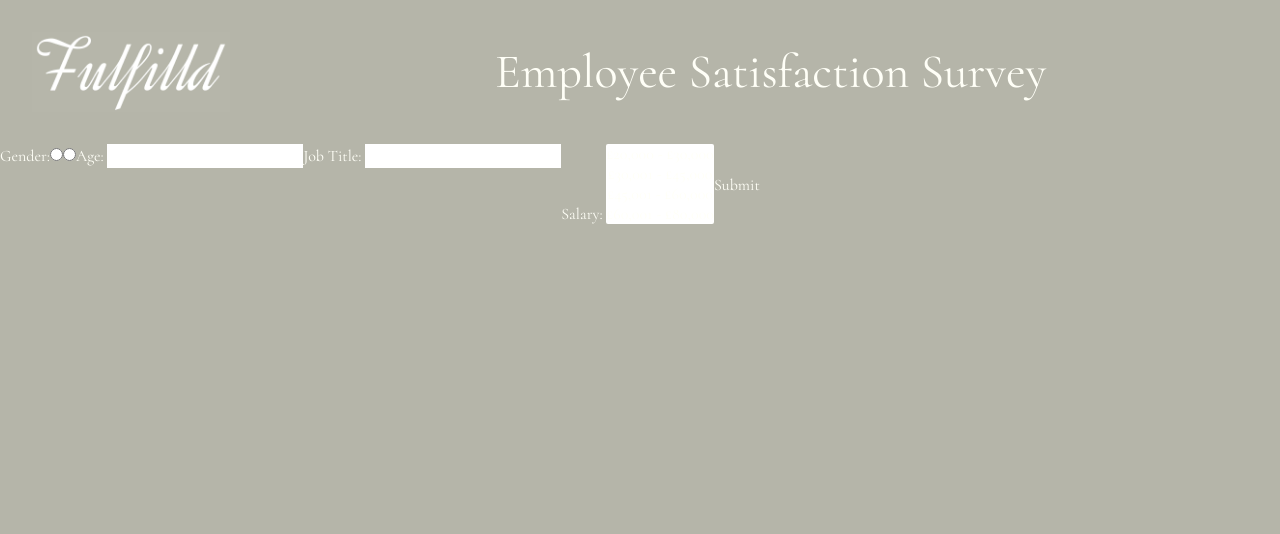
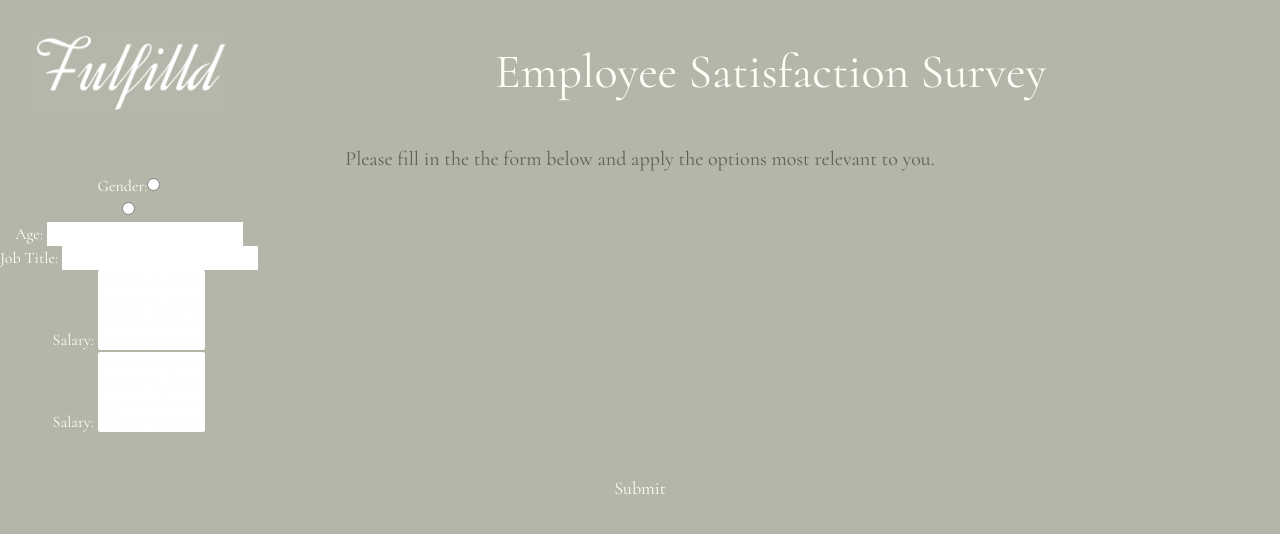
Before and after one commit to tommo593/job_satisfaction_ts, a React (Vite) app: page /info in a window 1280 px wide. Shown: the top 534 px of the page. Built offline with nearby package versions, Linux system fonts and the light colour scheme; a web font is replaced by a local one.

Commit message:
Form arranged into a column

```diff
--- a/pages/PersonalInfo.tsx
+++ b/pages/PersonalInfo.tsx
@@ -6,20 +6,41 @@ const infoForm = () => {
       <div>
         <Navbar />
       </div>
-      <form action="" className="flex flex-col">
+      <div>
+        <p className="header-text">
+          Please fill in the the form below and apply the options most relevant
+          to you.
+        </p>
+      </div>
+      <div className="m-auto items-center flex flex-col">
+        <form action="" className="bg-slider_bg">
+          <div>
+            {" "}
             <label htmlFor="">
               Gender:
               <input type="radio" value="Male" />
             </label>
+          </div>
+          <div>
+            {" "}
             <label htmlFor="">
               <input type="radio" value="Female" />
             </label>
+          </div>
+          <div>
+            {" "}
             <label htmlFor="">
               Age: <input type="text" />
             </label>
+          </div>
+          <div>
+            {" "}
             <label htmlFor="">
               Job Title: <input type="text" />
             </label>
+          </div>
+          <div>
+            {" "}
             <label htmlFor="">
               Salary:{" "}
               <select name="salary" id="salary" multiple>
@@ -30,8 +51,25 @@ const infoForm = () => {
                 <option value="">£80,000+</option>
               </select>
             </label>
-        <button type="submit">Submit</button>
+          </div>
+          <label htmlFor="">
+            Salary:{" "}
+            <select name="salary" id="salary" multiple>
+              <option value="">£20,000 - £30,000</option>
+              <option value="">£30,001 - £45,000</option>
+              <option value="">£45,001 - £60,000</option>
+              <option value="">£60,001 - £80,000</option>
+              <option value="">£80,000+</option>
+            </select>
+          </label>
         </form>
+      </div>
+      <button
+        type="submit"
+        className="bg-button_bg hover:bg-slider_bg transition duration-300 px-8 py-2 rounded text-lg mt-8"
+      >
+        Submit
+      </button>
     </div>
   );
 };
```
Lines whose indentation alone changed are shown as unchanged.
